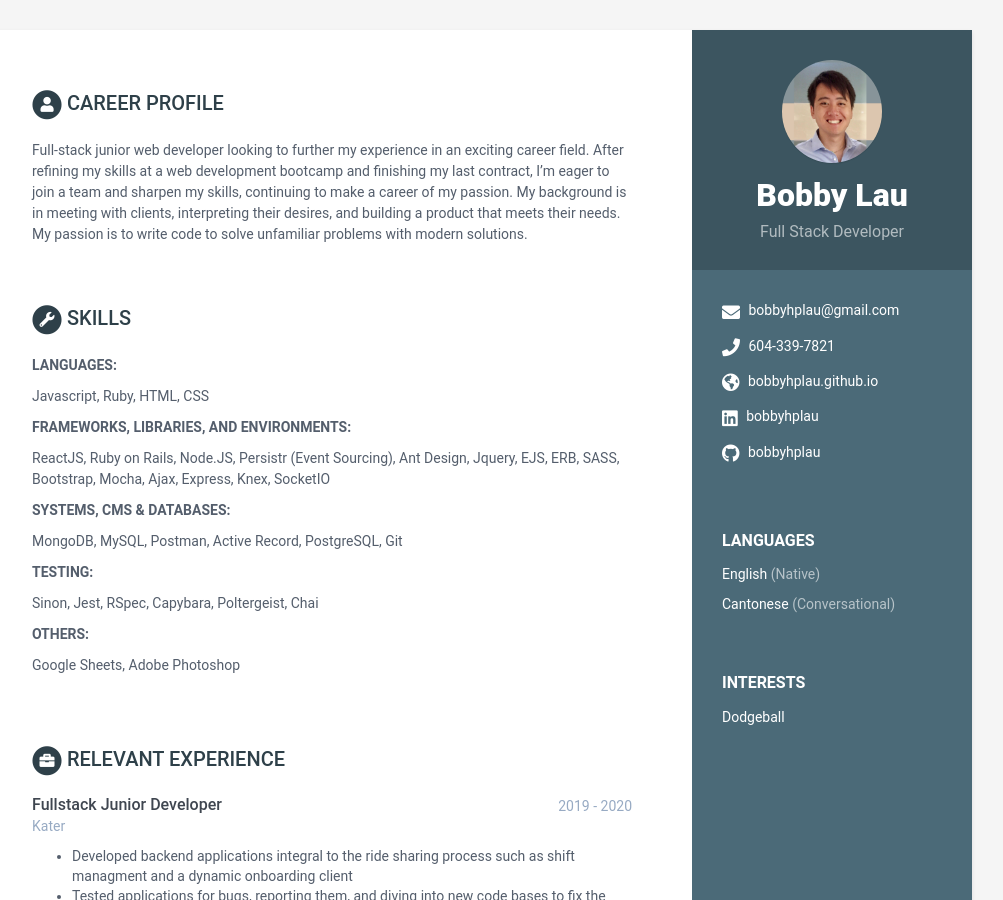
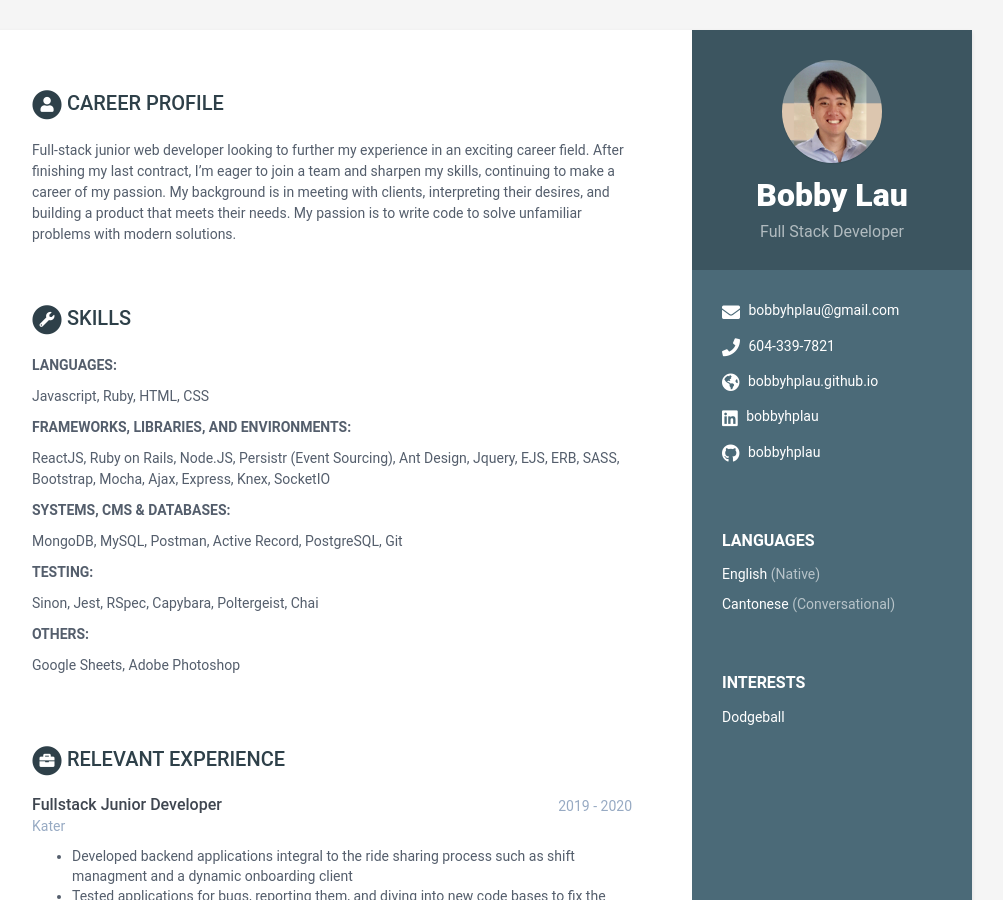
Before and after one commit to bobbyhplau/bobbyhplau.github.io, a Jekyll site: the page built from index.html, in a window 1280 px wide and 900 px high. Shown: the whole window, without its empty margins (168-1171 px from the left). Built offline with Jekyll 4.4.1, drawn with Linux system fonts in a browser that asks for light colours; some of the changed text lies outside the part shown.

Commit message:
Order change.

```diff
--- a/_data/data.yml
+++ b/_data/data.yml
@@ -39,10 +39,9 @@ career-profile:
     title: Career Profile
     summary: |
         Full-stack junior web developer looking to further my experience in an exciting career field. After
-        refining my skills at a web development bootcamp and finishing my last contract, I'm eager to join a
-        team and sharpen my skills, continuing to make a career of my passion. My background is in meeting with
-        clients, interpreting their desires, and building a product that meets their needs. My passion is to
-        write code to solve unfamiliar problems with modern solutions.
+        finishing my last contract, I'm eager to join a team and sharpen my skills, continuing to make a career
+        of my passion. My background is in meeting with clients, interpreting their desires, and building a
+        product that meets their needs. My passion is to write code to solve unfamiliar problems with modern solutions.
 
 education:
     - degree: Diploma of Web Development
--- a/index.html
+++ b/index.html
@@ -7,5 +7,5 @@ layout: default
 {% include skills.html %}
 {% include relevants.html %}
 {% include projects.html %}
+{% include education.html %}
 {% include experiences.html %}
-{% include education.html %}
```
